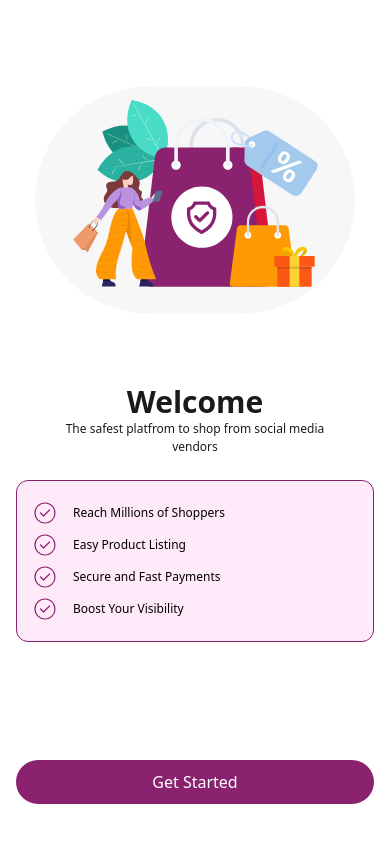
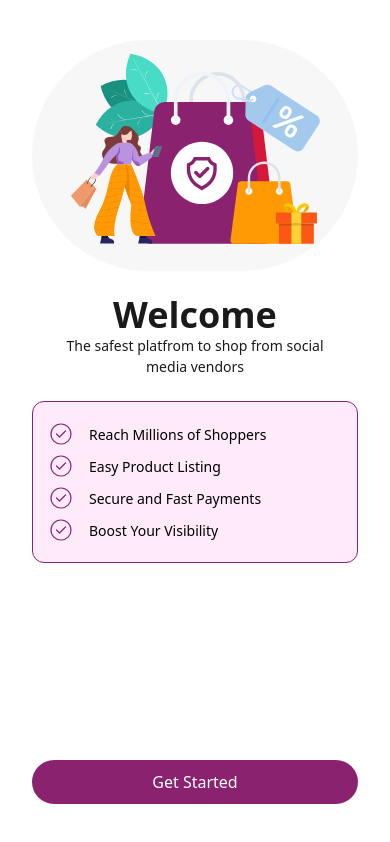
Before and after one commit to BlarQ/InstaShop, a Next.js app: page / in a window 390 px wide. Built offline with nearby package versions, Linux system fonts and the light colour scheme.

Commit message:
feat: image fixed

```diff
--- a/src/app/page.tsx
+++ b/src/app/page.tsx
@@ -34,30 +34,30 @@ export default function Home() {
   }
 
   return (
-    <div className="flex h-[100dvh] items-center justify-between flex-col py-10 px-4 md:px-8">
+    <div className="flex h-[100dvh] items-center justify-between flex-col py-10 px-8">
       <div className="flex items-center justify-center flex-col bg-white">
 
-    <Image className="w-80 h-80 sm:w-60 sm:h-60" src={'/ShoppingSale.svg'} width={500} height={500} alt="Welcome Image" loader={() => '/ShoppingSale.svg'} />
+        <Image className="sm:w-60 sm:h-60" src={'/ShoppingSale.svg'} width={500} height={500} alt="Welcome Image" />
 
 
         <div className="text-center py-6 px-4 text-[#000000E5]">
-      <h1 className="text-3xl sm:text-4xl font-bold">Welcome</h1>
-      <p className="text-[12px] px-8 sm:text-[14px] font-normal">The safest platfrom to shop from social media vendors</p>
+          <h1 className="text-4xl font-bold">Welcome</h1>
+          <p className="text-[14px] font-normal">The safest platfrom to shop from social media vendors</p>
         </div>
 
         <div className="bg-[#FFEAFA] p-4 border border-[#8A226F] w-full rounded-xl">
           {
             homeInfo.map((info) => (
               <div key={info.id} className="flex items-center justify-start py-1">
-            <Image className="mr-4 size-6" src={info.image} width={40} height={40} alt={info.description} />
-            <h2 className="text-[12px] sm:text-[14px] font-medium">{info.description}</h2>
+                <Image className="mr-4 size-6" src={info.image} width={50} height={50} alt={info.description} />
+                <h2 className="text-[14px] font-medium">{info.description}</h2>
               </div>
             ))
           }
         </div>
       </div>
 
-  <Button onClick={handleClick} className="md:mt-10 mt-8"/>
+      <Button onClick={handleClick}/>
     </div>
   );
 }
```
Lines whose indentation alone changed are shown as unchanged.
